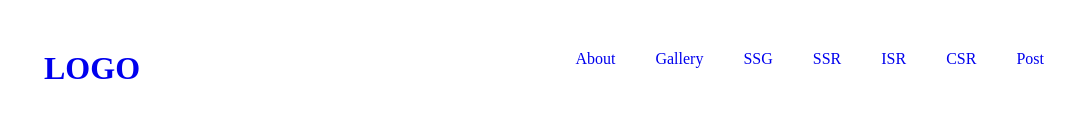
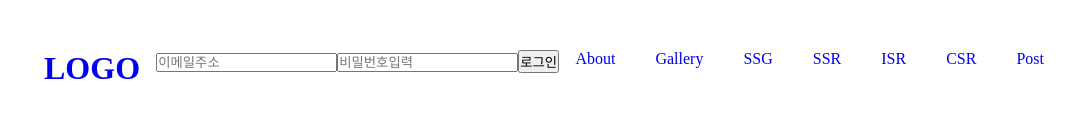
Before and after one commit to jong-jang/next, a Next.js app: page / in a window 1280 px wide. Shown: the top 136 px of the page, without its empty margins (96-1183 px from the left). Built offline with nearby package versions, Linux system fonts and the light colour scheme.

Commit message:
헤더에 로그인 폼 추가

```diff
--- /dev/null
+++ b/components/Login.jsx
@@ -0,0 +1,27 @@
+import { useState } from 'react';
+
+function Login() {
+	const [Email, setEmail] = useState('');
+	const [Pwd, setPwd] = useState('');
+	const [Err, setErr] = useState('');
+
+	const handleLogin = () => {
+		if (!Email || !Pwd) return alert('모든 항목을 입력하세요.');
+
+		try {
+			//firebase로 받은 정보값이 있으면 useGlobalData hook으로 전역객체에 해당 값을 담아줌
+		} catch (err) {
+			//firebase로 받은 정보값이 없으면 hook으로 전역객체에 값을 비워줌
+		}
+	};
+
+	return (
+		<div>
+			<input type='email' placeholder='이메일주소' value={Email} onChange={(e) => setEmail(e.target.value)} />
+			<input type='password' placeholder='비밀번호입력' value={Pwd} onChange={(e) => setPwd(e.target.value)} />
+			<button onClick={handleLogin}>로그인</button>
+		</div>
+	);
+}
+
+export default Login;
--- a/components/header/Header.jsx
+++ b/components/header/Header.jsx
@@ -1,6 +1,7 @@
 import Link from 'next/link';
 import styles from './Header.module.scss';
 import { useRouter } from 'next/router';
+import Login from '../Login';
 
 function Header() {
 	const url = useRouter().asPath;
@@ -10,6 +11,9 @@ function Header() {
 			<h1>
 				<Link href='/'>LOGO</Link>
 			</h1>
+
+			<Login />
+
 			<ul className={styles.gnb}>
 				<li>
 					<Link href='/about' className={url === '/about' ? styles.on : ''}>
```
